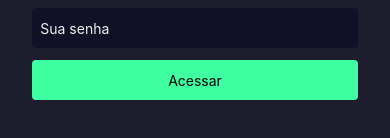
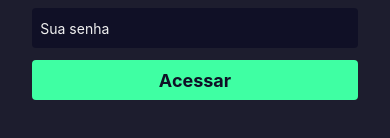
Before and after one commit to Brunogabriel-dev/app-pizza, a React Native app: screen /SignIn in a window 390 px wide. Shown: the part 432-570 px from the top of the page. Built offline with nearby package versions, Linux system fonts and the light colour scheme.

Commit message:
Inclusão de texto

```diff
--- a/src/pages/SignIn/index.tsx
+++ b/src/pages/SignIn/index.tsx
@@ -1,4 +1,4 @@
-import React from 'react';
+import React, { useState } from 'react';
 import {
   View,
   Text,
@@ -9,6 +9,7 @@ import {
 } from 'react-native'
 
 export default function SignIn(){
+
   return(
     <View style={styles.container}>
       <Image
@@ -27,12 +28,12 @@ export default function SignIn(){
            placeholder="Sua senha"
            style={styles.input}
            placeholderTextColor="#f0f0f0"
+           secureTextEntry={true}
         />
 
         <TouchableOpacity style={styles.button}>
           <Text style={styles.buttonText}>Acessar</Text>
         </TouchableOpacity>
-
       </View>
 
     </View>
@@ -74,6 +75,9 @@ const styles = StyleSheet.create({
     alignItems: 'center'
   },
   buttonText:{
+    fontSize: 18,
+    fontWeight: 'bold',
+    color: '#101026'
 
   }
 })
```
